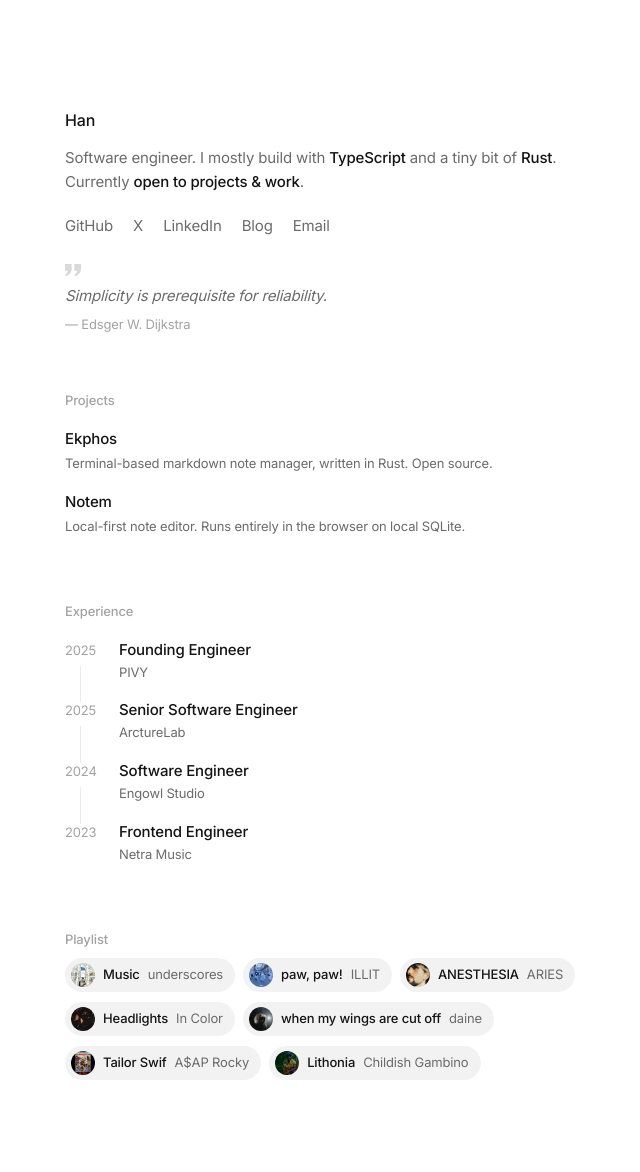
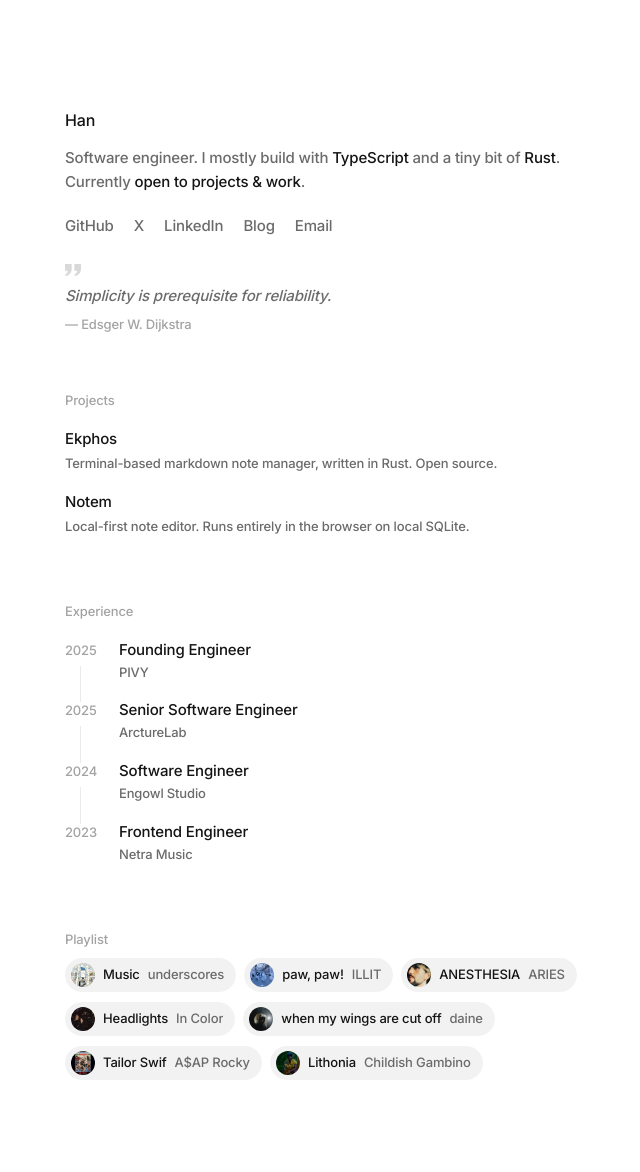
Before and after one commit to hanebox/hanebox.github.io, a Jekyll site: the page built from index.html, in a window 1280 px wide. Shown: the whole page, without its empty margins (311-951 px from the left). Built offline with Jekyll 4.4.1, drawn with Linux system fonts in a browser that asks for light colours.

Commit message:
use the same font weight

```diff
--- a/_layouts/default.html
+++ b/_layouts/default.html
@@ -13,7 +13,7 @@
         <link rel="preconnect" href="https://fonts.googleapis.com" />
         <link rel="preconnect" href="https://fonts.gstatic.com" crossorigin />
         <link
-            href="https://fonts.googleapis.com/css2?family=Inter:wght@400;500&display=swap"
+            href="https://fonts.googleapis.com/css2?family=Inter:wght@500&display=swap"
             rel="stylesheet"
         />
         <link
--- a/styles.css
+++ b/styles.css
@@ -22,7 +22,7 @@
 body {
   font-family: "Inter", -apple-system, "Segoe UI", sans-serif;
   font-size: 0.9375rem;
-  font-weight: 400;
+  font-weight: 500;
   line-height: 1.6;
   letter-spacing: -0.01em;
   -webkit-font-smoothing: antialiased;
```
